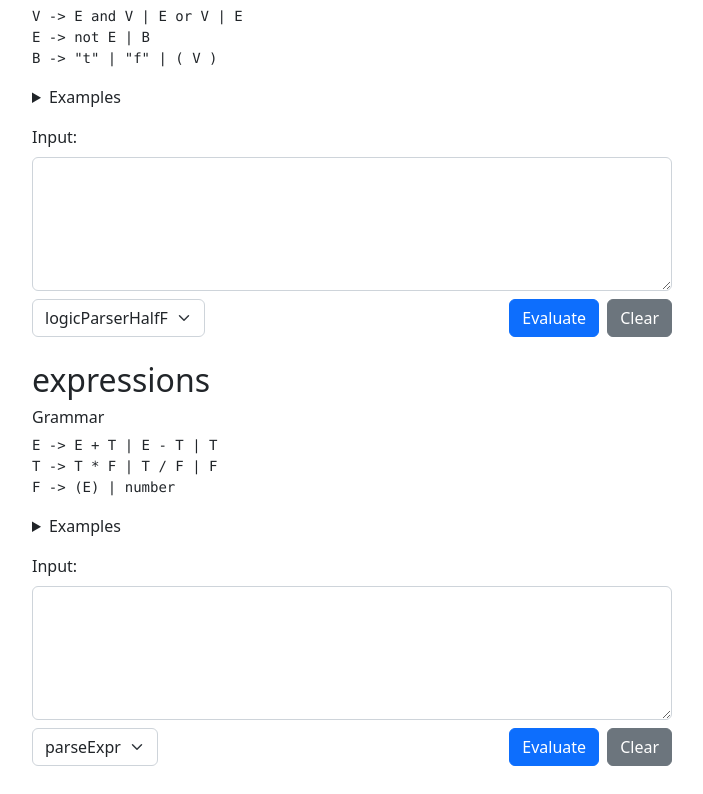
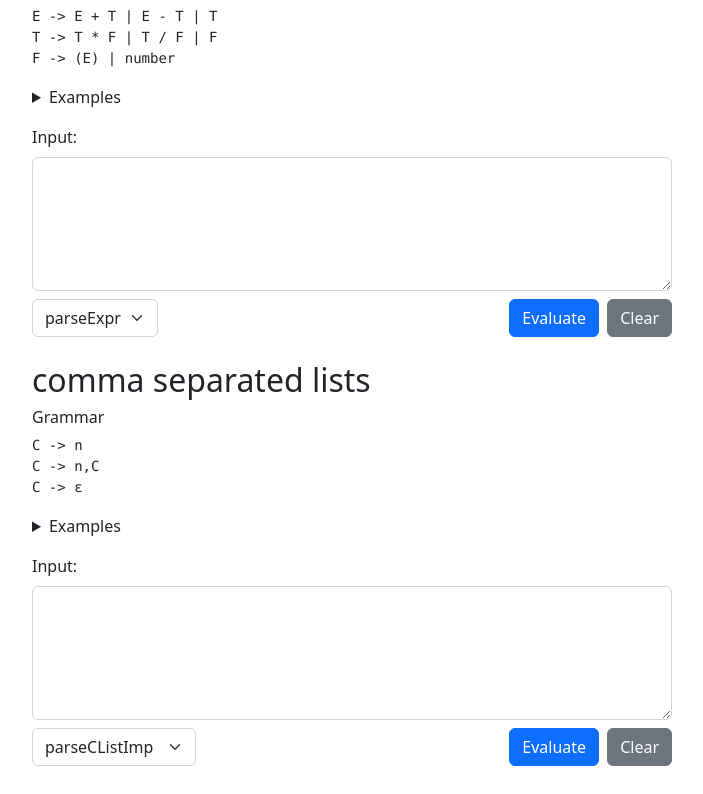
Before and after one commit to adueck/parser-practice, a React (Vite) app: page / in a window 1280 px wide. Shown: the part 960-1754 px from the top of the page, without its empty margins (50-753 px from the left). Built offline with nearby package versions, Linux system fonts and the light colour scheme.

Commit message:
logic language not quite working yet - issue with parentheses

```diff
--- a/src/languages/languages.ts
+++ b/src/languages/languages.ts
@@ -1,4 +1,4 @@
-import logicLanguage from "./logic/language";
+// import logicLanguage from "./logic/language";
 import miniLispLanguage from "./mini-lisp/language";
 import ternaryLanguage from "./ternary/language";
 import expressionLanguage from "./expressions/language";
@@ -16,7 +16,8 @@ export const languages: {
     grammar: string,
 }[] = [
     miniLispLanguage,
-    logicLanguage,
+    // not quite working yet
+    // logicLanguage,
     expressionLanguage,
     cListLanguage,
     ternaryLanguage,
--- a/src/languages/logic/parser.ts
+++ b/src/languages/logic/parser.ts
@@ -5,9 +5,14 @@ import {
     LogicToken,
 } from "./grammar";
 
+// `V -> E and V | E or V | E
+// E -> not E | B
+// B -> "t" | "f" | ( V )`;
+
 function logicParserHalfF(tokens: LogicToken[]): LogicV {
     let t = [...tokens];
     const exp = parseExp();
+    console.log({ exp });
     if (t[0] === "and") {
         t.shift();
         return {
@@ -39,7 +44,11 @@ function logicParserHalfF(tokens: LogicToken[]): LogicV {
     function parseB(): LogicB {
         const first = t.shift();
         if (first === "(") {
-            const v = logicParserHalfF(t.slice(0, -1));
+            const v = logicParserHalfF(t);
+            const closing = t.shift();
+            // if (closing !== ")") {
+            //     throw new Error("expected )");
+            // }
             return [v];
         }
         return first === "t";
```
